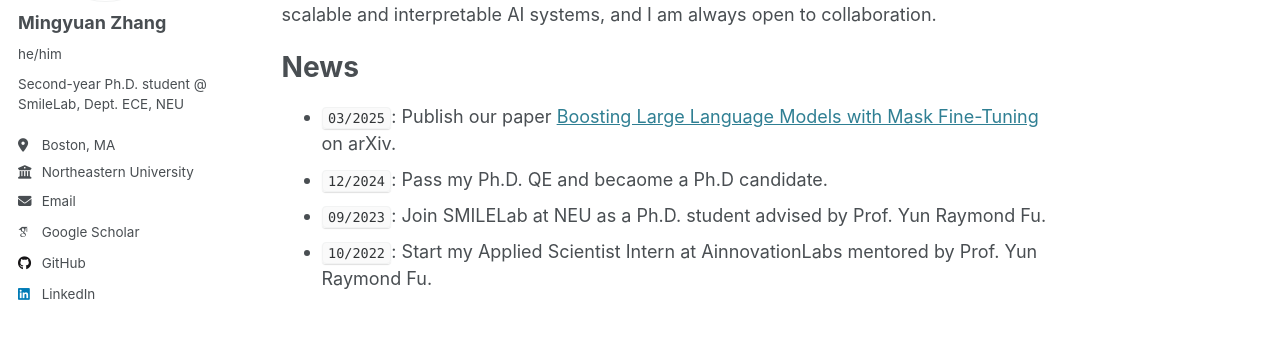
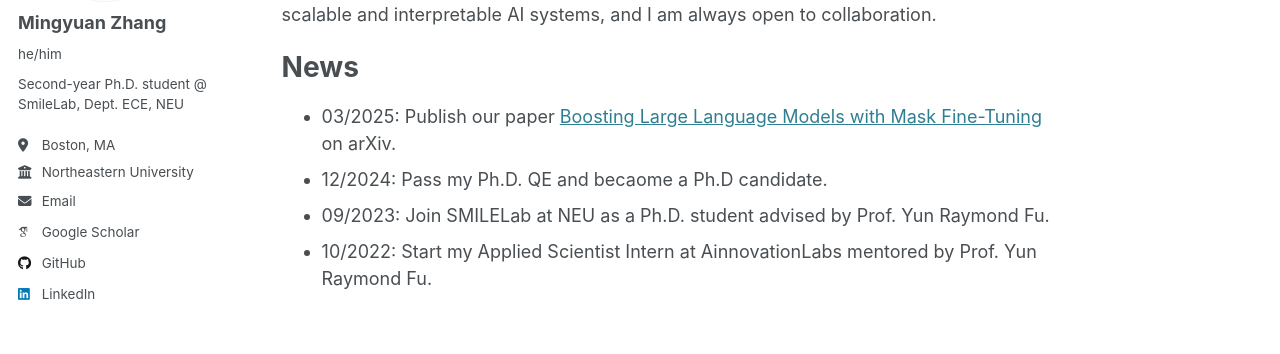
Before and after one commit to KKHYA/Mingyuan-Zhang.github.io, a Jekyll site: the page built from _pages/about.md, in a window 1280 px wide and 1016 px high. Shown: the part 326-680 px from the top of the window. Built offline with Jekyll 4.4.1, drawn with Linux system fonts in a browser that asks for light colours; some web fonts are replaced.

```diff
--- a/_pages/about.md
+++ b/_pages/about.md
@@ -13,7 +13,7 @@ My research interests lie at the intersection of **Computer Vision, Sparse Netwo
 
 News
 ======
-- `03/2025`: Publish our paper [Boosting Large Language Models with Mask Fine-Tuning](https://arxiv.org/abs/2503.22764) on arXiv.
-- `12/2024`: Pass my Ph.D. QE and becaome a Ph.D candidate.
-- `09/2023`: Join SMILELab at NEU as a Ph.D. student advised by Prof. Yun Raymond Fu.
-- `10/2022`: Start my Applied Scientist Intern at AinnovationLabs mentored by Prof. Yun Raymond Fu.
+- 03/2025: Publish our paper [Boosting Large Language Models with Mask Fine-Tuning](https://arxiv.org/abs/2503.22764) on arXiv.
+- 12/2024: Pass my Ph.D. QE and becaome a Ph.D candidate.
+- 09/2023: Join SMILELab at NEU as a Ph.D. student advised by Prof. Yun Raymond Fu.
+- 10/2022: Start my Applied Scientist Intern at AinnovationLabs mentored by Prof. Yun Raymond Fu.
```
